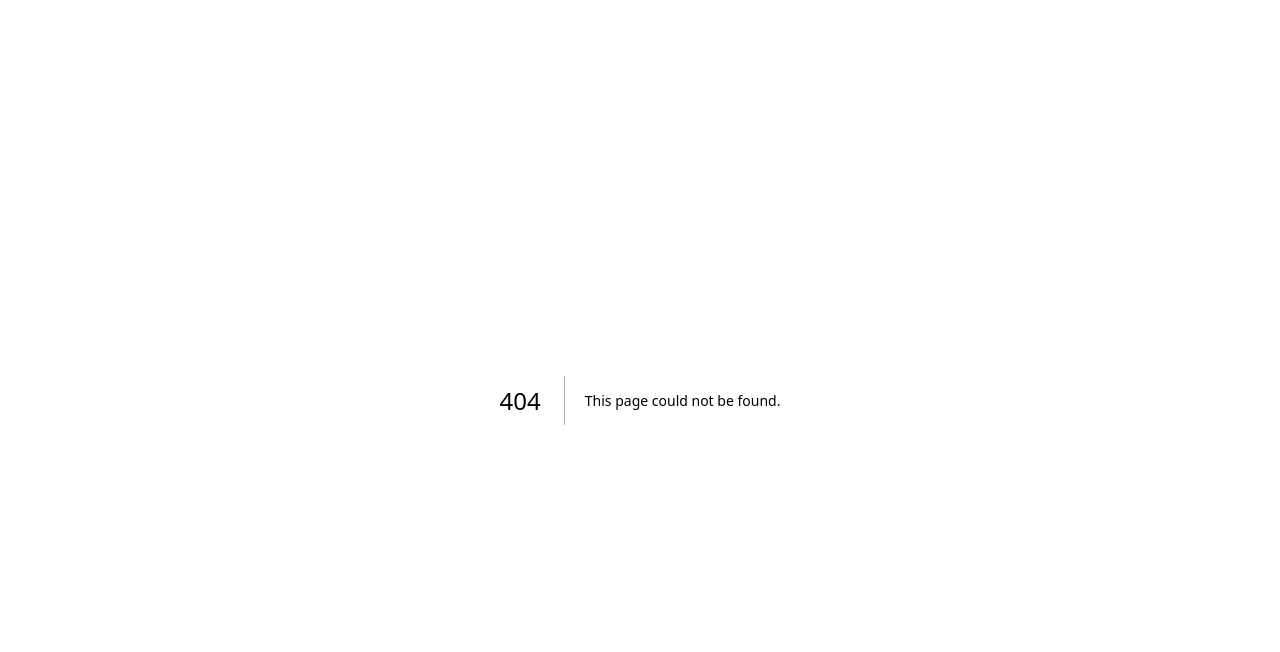
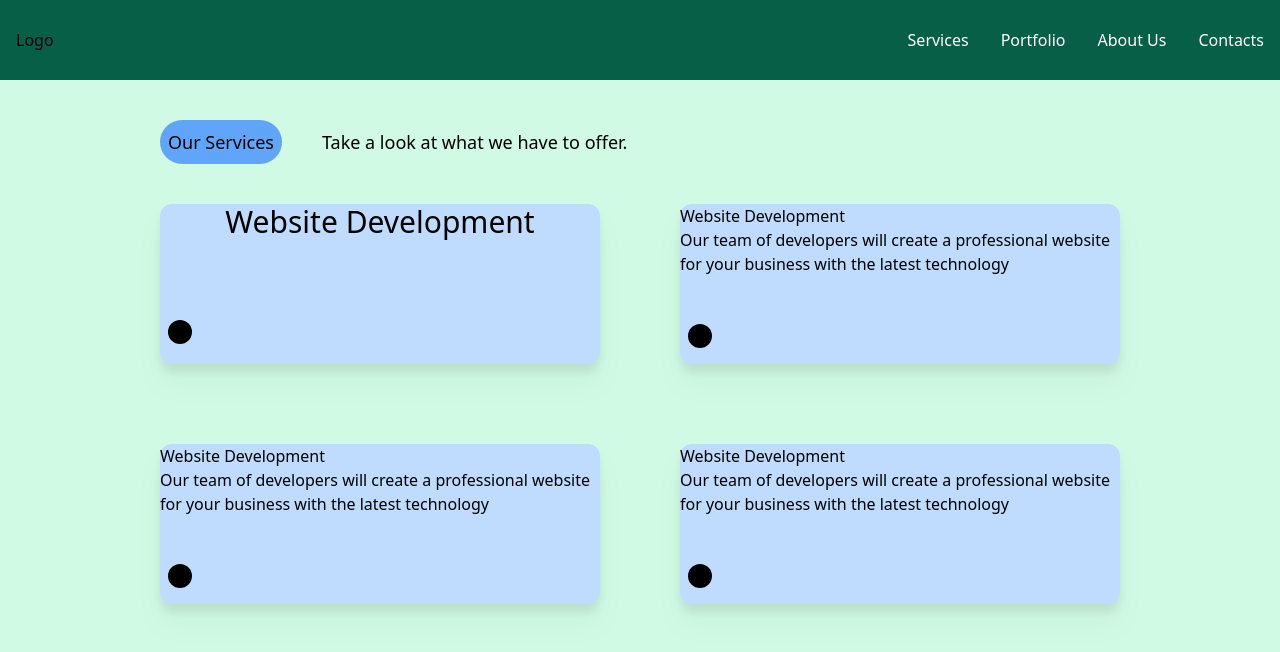
Before and after one commit to cetijunior/CAK-Web, a Next.js app in the folder cak/: page /Offers in a window 1280 px wide. Before the commit this address had no page. Shown: the top 652 px of the page. Built offline with nearby package versions, Linux system fonts and the light colour scheme.

Commit message:
Services page became the offers page, some additional css was added.

```diff
--- /dev/null
+++ b/cak/pages/Offers.tsx
@@ -0,0 +1,50 @@
+import React from 'react'
+import CallMadeRoundedIcon from '@mui/icons-material/CallMadeRounded';
+import Link from 'next/link';
+import { NextPage } from 'next';
+import Navbar from './navbar/Navbar';
+
+const Offers = () => {
+  return (
+
+    <div className='h-screen bg-emerald-100'>
+      <Navbar></Navbar>
+      <div className='md:ml-40 md:flex md:gap-8'>
+        <h1 className=' md:mt-10 md:text-lg text-black md:p-2 md:rounded-full bg-blue-400 hover:bg-blue-200 '>Our Services</h1>
+        <h3 className='md:mt-10 md:text-lg text-black md:p-2 md:rounded-full '>Take a look at what we have to offer.</h3>
+      </div>
+      <div className='md:mt-10 md:ml-40 md:mr-40 md:grid-cols-2 md:grid-rows-2 md:grid-flow-row md:grid gap-20 '>
+          <div className='md:w-120 md:h-40 bg-blue-200 hover:md:drop-shadow-2xl md:drop-shadow-xl rounded-xl   '>
+            <h2 className='md:text-3xl text-center'>Website Development</h2>
+              {/* This is the Arrow Icon */}
+              <Link href="/Offers">
+                <CallMadeRoundedIcon className="md:visible md:mt-20 md:ml-2 bg-black md:w-8 md:h-8 md:rounded-full md:hover:cursor-pointer"/>
+            </Link>
+          </div>
+          <div className='md:w-120 md:h-40 bg-blue-200 hover:md:drop-shadow-2xl md:drop-shadow-xl drop-shado rounded-xl'>
+          <h2>Website Development</h2>
+          <p>Our team of developers will create a professional website for your business with the latest technology</p>
+          <Link href="/Offers">
+                <CallMadeRoundedIcon className="md:visible md:mt-12 md:ml-2 bg-black md:w-8 md:h-8 md:rounded-full md:hover:cursor-pointer"/>
+            </Link>
+          </div>
+          <div className='md:w-120 md:h-40 bg-blue-200 hover:md:drop-shadow-2xl md:drop-shadow-xl drop-shado rounded-xl'>
+          <h2>Website Development</h2>
+          <p>Our team of developers will create a professional website for your business with the latest technology</p>
+          <Link href="/Offers">
+                <CallMadeRoundedIcon className="md:visible md:mt-12 md:ml-2 bg-black md:w-8 md:h-8 md:rounded-full md:hover:cursor-pointer"/>
+            </Link>
+          </div>
+          <div className='md:w-120 md:h-40 bg-blue-200 hover:md:drop-shadow-2xl md:drop-shadow-xl drop-shado rounded-xl'>
+          <h2>Website Development</h2>
+          <p>Our team of developers will create a professional website for your business with the latest technology</p>
+            <Link href="/Offers">
+                <CallMadeRoundedIcon className="md:visible md:mt-12 md:ml-2 bg-black md:w-8 md:h-8 md:rounded-full md:hover:cursor-pointer"/>
+            </Link>
+          </div>
+      </div>
+    </div>
+  )
+}
+
+export default Offers
--- a/cak/pages/Services.tsx
+++ b/cak/pages/Services.tsx
@@ -1,38 +1,9 @@
 import React from 'react';
 import { NextPage } from 'next';
-import CallMadeRoundedIcon from '@mui/icons-material/CallMadeRounded';
-
 
 const Services: NextPage = () => {
   return (
-    <div className='h-screen bg-white snap-mandatory'>
-      <div className='md:ml-40 md:flex md:gap-8'>
-        <h1 className=' md:mt-10 md:text-lg text-black md:p-2 md:rounded-full bg-blue-400 hover:bg-blue-200'>Our Services</h1>
-        <h3 className='md:mt-10 md:text-lg text-black md:p-2 md:rounded-full '>Take a look at what we have to offer.</h3>
-      </div>
-      <div className='md:mt-10 md:ml-40 md:mr-40 md:grid-cols-2 md:grid-rows-2 md:grid-flow-row md:grid gap-20'>
-        <div className='md:w-120 md:h-40 bg-blue-200  '>
-          <h2>Website Development</h2>
-          <p className='md:mt-6'>Our team of developers will create a professional website for your business with the latest technology</p>
-            <CallMadeRoundedIcon className='text-white md:mt-8 md:ml-2'/>
-          </div>
-          <div className='md:w-120 bg-blue-200 '>
-          <h2>Website Development</h2>
-          <p>Our team of developers will create a professional website for your business with the latest technology</p>
-            <CallMadeRoundedIcon className='text-white md:mt-14 md:ml-2'/>
-          </div>
-          <div className='md:w-120 bg-blue-200 '>
-          <h2>Website Development</h2>
-          <p>Our team of developers will create a professional website for your business with the latest technology</p>
-            <CallMadeRoundedIcon className='text-white md:mt-14 md:ml-2'/>
-          </div>
-          <div className='md:w-120 bg-blue-200 '>
-          <h2>Website Development</h2>
-          <p>Our team of developers will create a professional website for your business with the latest technology</p>
-            <CallMadeRoundedIcon className='text-white md:mt-14 md:ml-2'/>
-          </div>
-      </div>
-    </div>
+    <div>Services</div>
   )
 }
 
```
